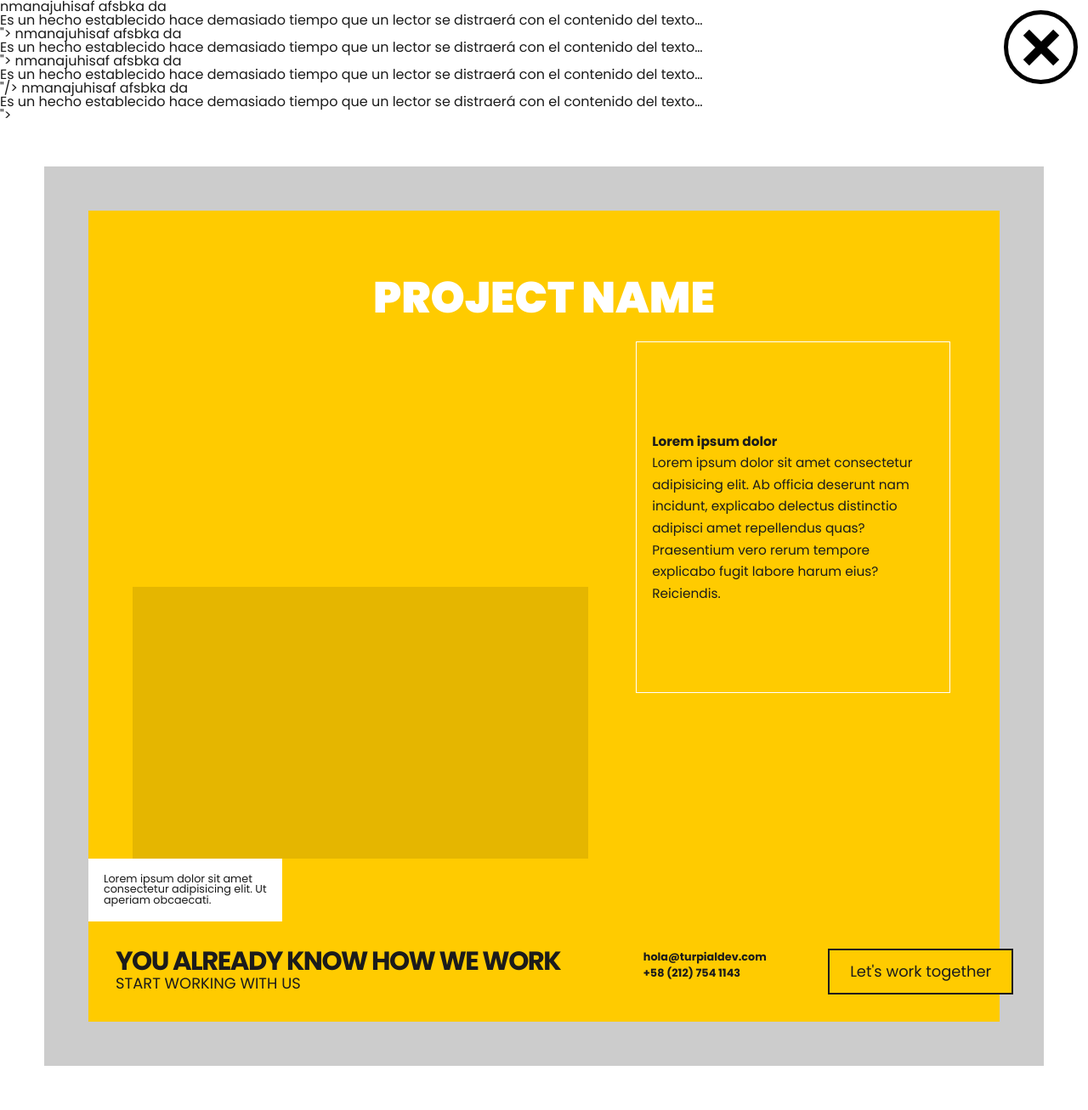
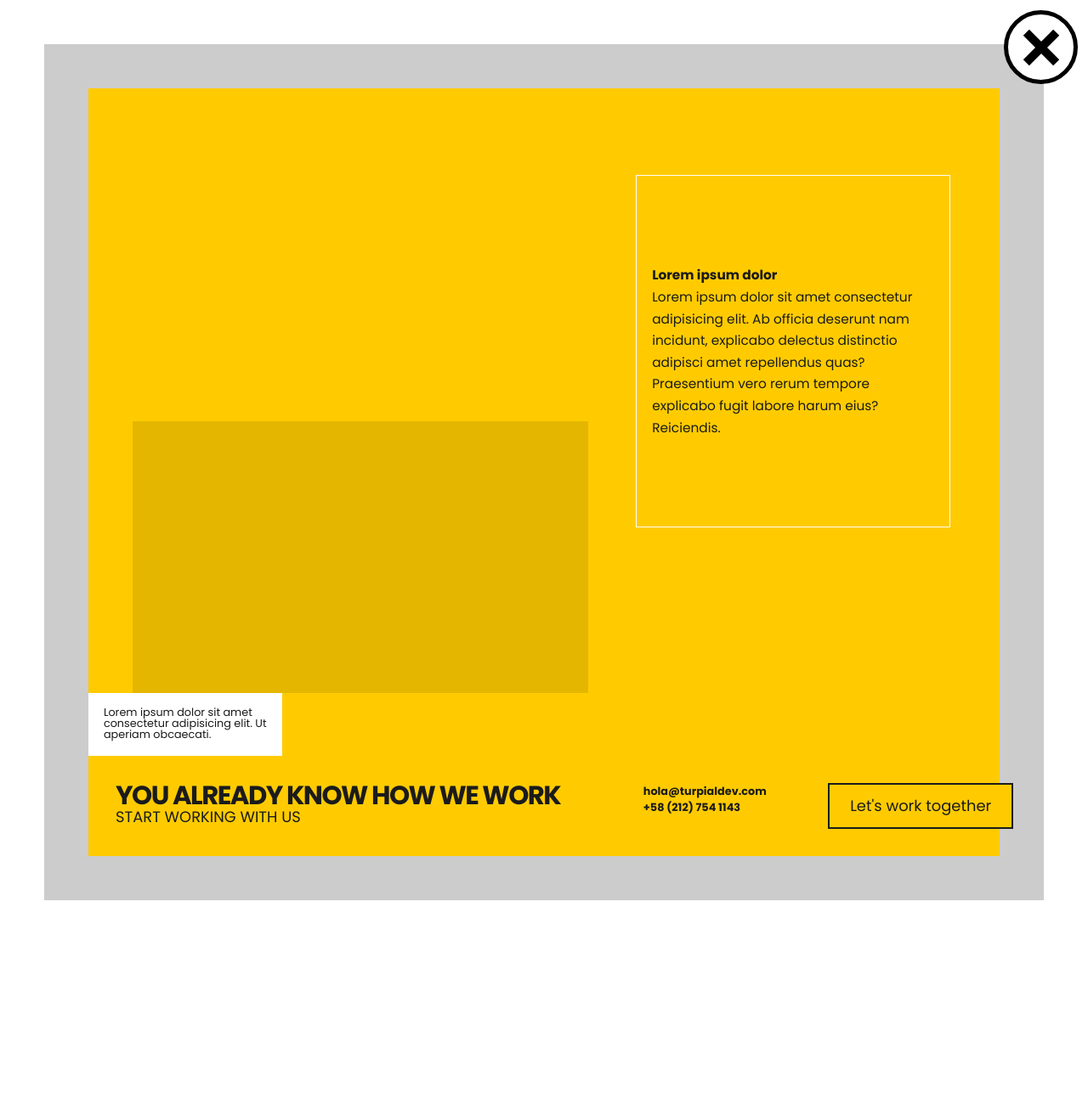
Before and after one commit to turpialdev/website, a Jekyll site: the page built from _portfolio/2018-12-12-widu-legal.md, in a window 1280 px wide. Shown: the whole page at 85% size. Built offline with Jekyll 4.4.1, drawn with Linux system fonts in a browser that asks for light colours; after the commit the page ends 1112 px from its top, so only the background shows below that.

Commit message:
project update

```diff
--- a/_layouts/project.html
+++ b/_layouts/project.html
@@ -20,7 +20,7 @@
 
             <!-- PROJECT DETAIL DESCRIPTION -->
             <div class="detail-project">
-                <h2>Project name</h2>
+                <h2>{{ portfolio.title }}</h2>
                 <div class="project-image">
                     <img src="" alt="">
                 </div>
--- a/_portfolio/2018-12-12-widu-legal.md
+++ b/_portfolio/2018-12-12-widu-legal.md
@@ -6,11 +6,6 @@ collections: portfolio
 subtitle: "Widu Legal"
 description: "Es un hecho establecido hace demasiado tiempo que un lector se distraerá con el contenido del texto..."
 extlink: http://widu.maduro
-date: 2018-09-09
+date: 2017-09-09
 cover-img: "/img/portfolio/widu.png"
 ---
-
-
-## nmanajuhisaf afsbka da
-Es un hecho establecido hace demasiado tiempo que un
-lector se distraerá con el contenido del texto...
```
Also changed, not shown: _portfolio/2018-11-12-citimarine.md (+1 -6 lines).
